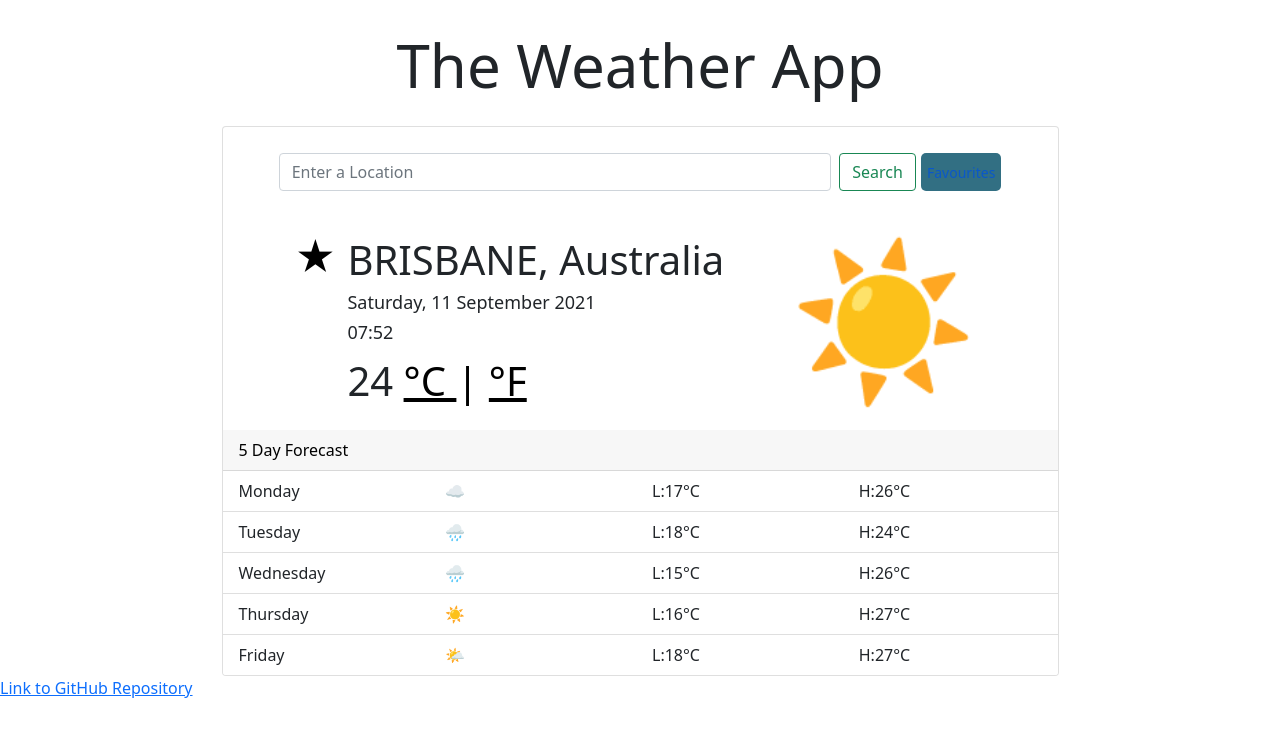
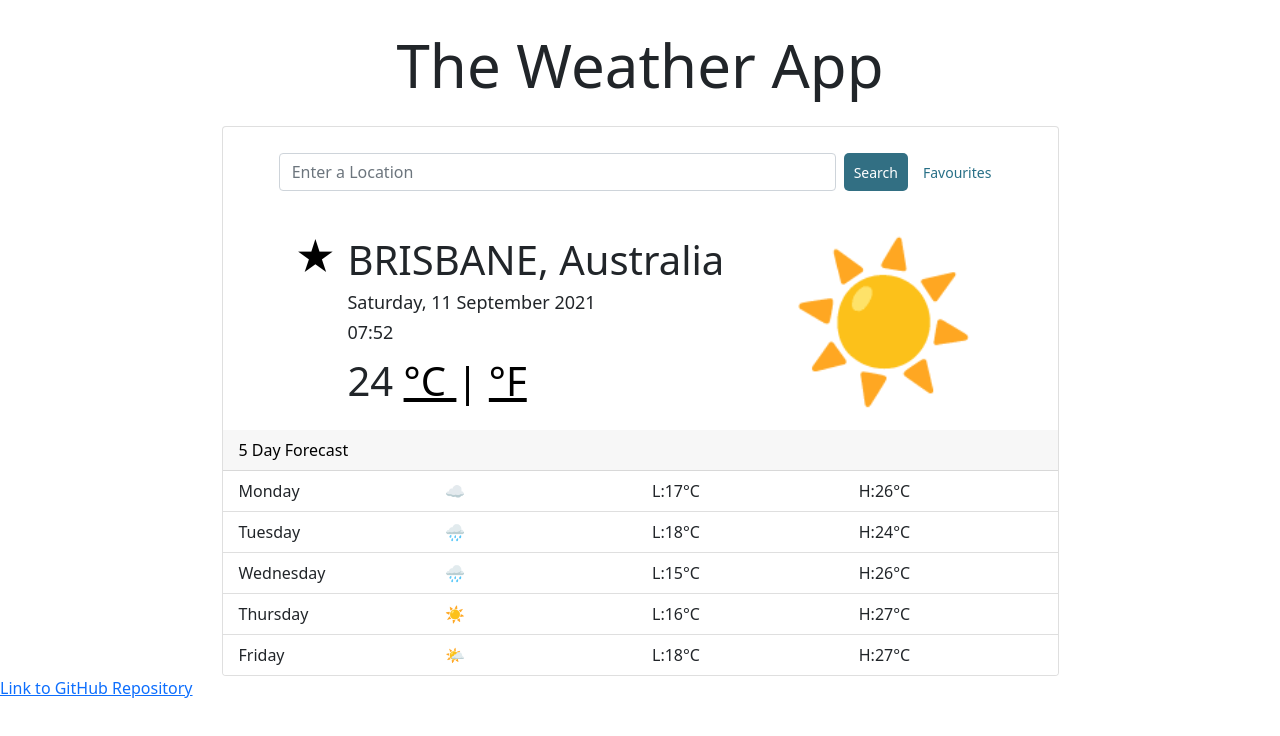
Before and after one commit to kebaldwin/Weather_App_Project, a plain HTML site: page index.html in a window 1280 px wide. In both pictures the pointer is over the button "Favourites". Drawn offline with nearby package versions, Linux system fonts and the light colour scheme.

Commit message:
Search button colors

```diff
--- a/index.html
+++ b/index.html
@@ -18,7 +18,7 @@
                 <form class="d-flex">
                     <input class="form-control me-2" id="forminput" type="search" placeholder="Enter a Location"
                     aria-label="Search" />
-                    <button class="btn searchbtn btn-outline-success" id="submitForm" type="submit">Search</button>
+                    <button class="searchbtn" id="submitForm" type="submit">Search</button>
                     <button class="favs" type="submit">
                         <a class = "ftext" href = "favourites.html">Favourites</a>
                     </button>
--- a/styles.css
+++ b/styles.css
@@ -42,6 +42,14 @@
   border: rgb(39, 111, 134);
   border-radius: 5px;
   border-width: 1cm;
+  padding: 0px 10px;
+}
+
+.favs:hover {
+  background-color: white;
+  border: rgb(39, 111, 134);
+  border-width: 1cm;
+  color: rgb(39, 111, 134);
 }
 
 .ftext {
@@ -49,10 +57,23 @@
   text-decoration: none;
 }
 
+.ftext:hover {
+  color: rgb(39, 111, 134);
+}
+
 .searchbtn {
   font-size: 14px;
   margin-top: 10px;
-  background-color: lightblue;
+  background-color: rgb(50, 111, 131);
+  color: white;
+  border-radius: 5px;
+  border: none;
+  padding: 0px 10px;
+}
+
+.searchbtn:hover {
+  background-color: white;
+  color: rgb(39, 111, 134);
 }
 
 .myLocation {
```
